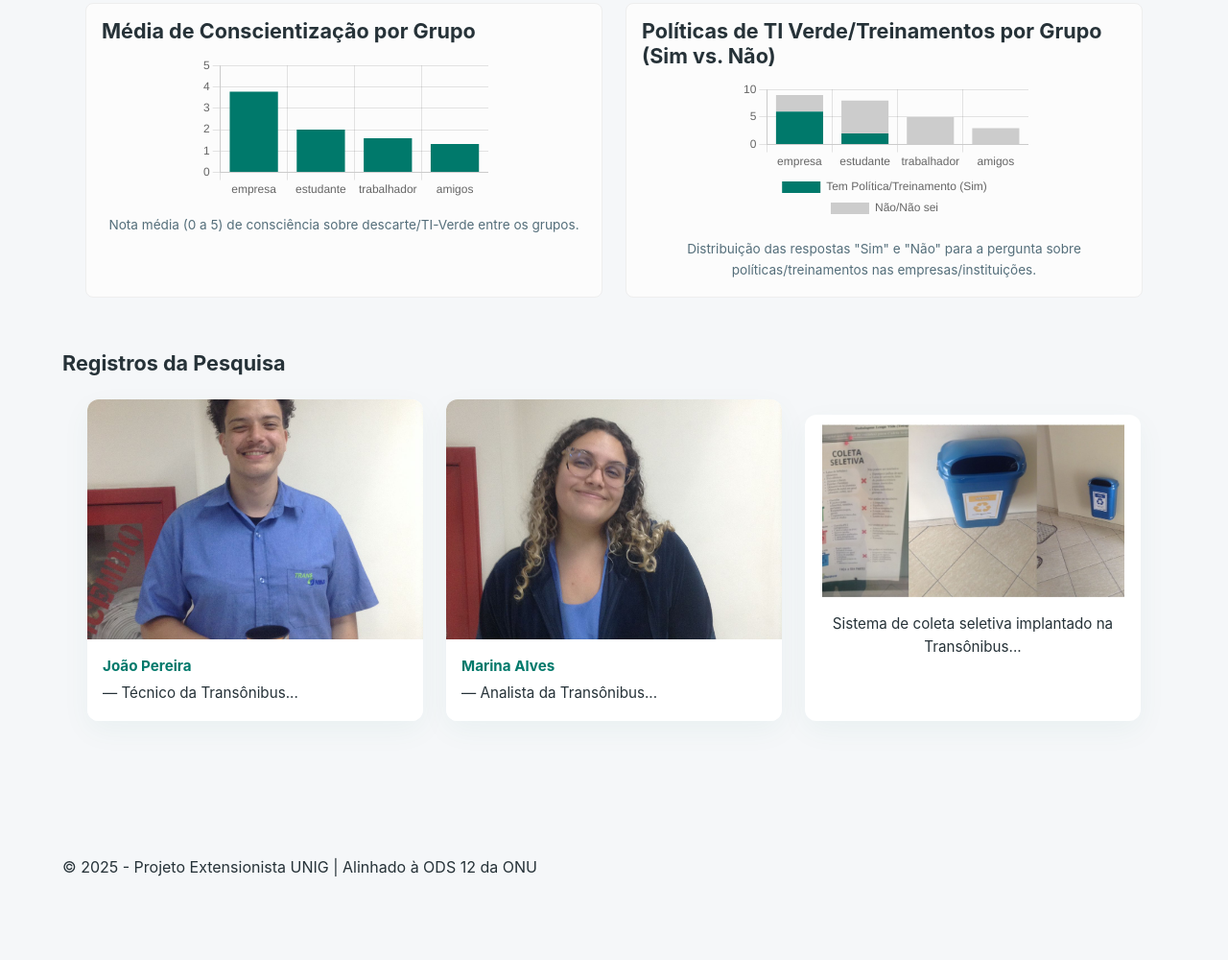
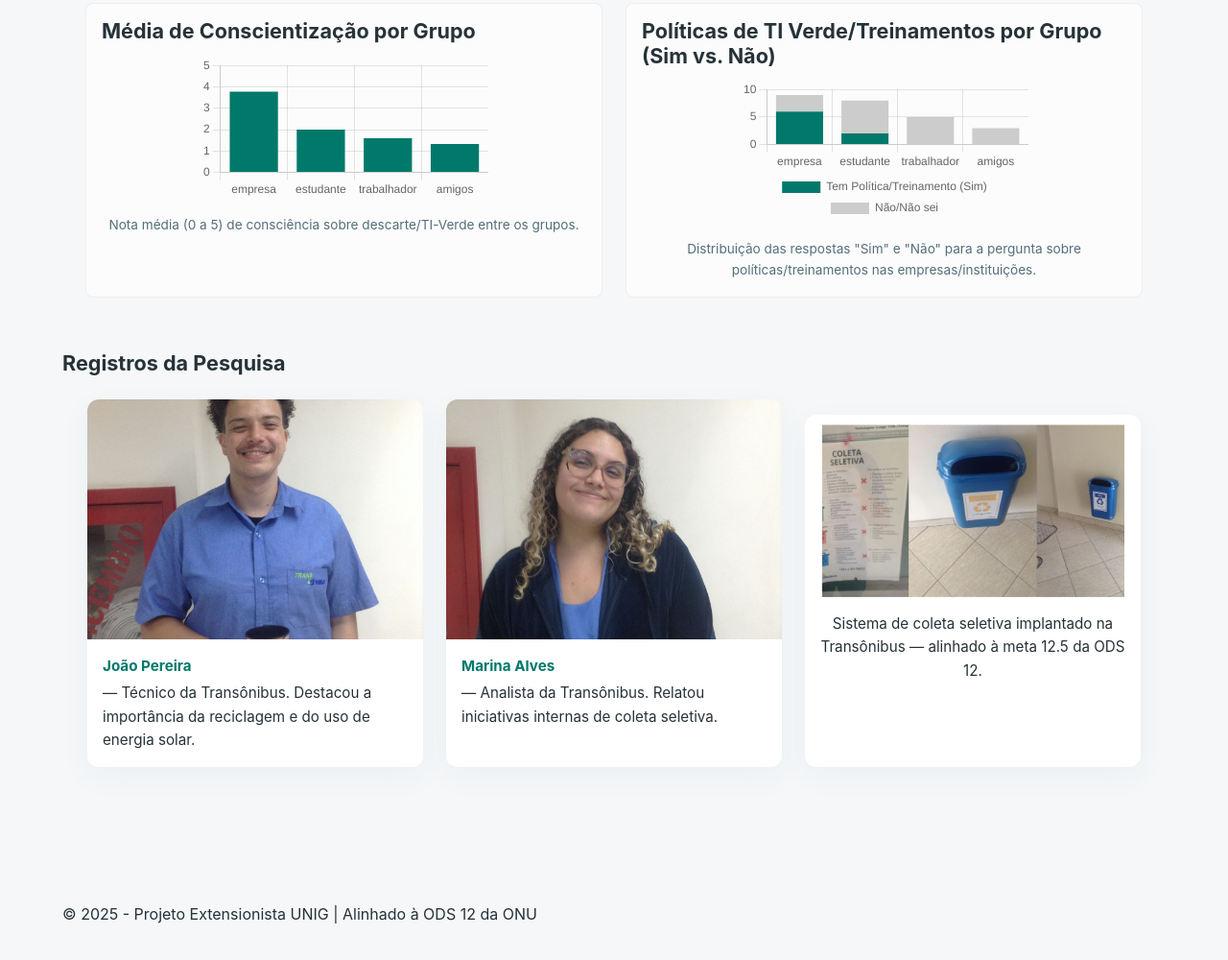
Before and after one commit to noliveira895/ti-verde-ods12, a plain HTML site: page pages/entrevistas.html in a window 1280 px wide. Shown: the part 1004-2004 px from the top of the page at 96% size. Drawn offline with nearby package versions, Linux system fonts and the light colour scheme.

Commit message:
Update entrevistas.html

```diff
--- a/pages/entrevistas.html
+++ b/pages/entrevistas.html
@@ -67,20 +67,18 @@
 </section>
       <section class="container">
     <h3>Registros da Pesquisa</h3>
-      <div class="galeria">
-        <figure>
+    <div class="galeria"> <figure>
             <img src="../imagens/participante1.jpg" alt="Participante 1 - Transônibus">
-          <figcaption><strong>João Pereira</strong> — Técnico da Transônibus...</figcaption>
+            <figcaption><strong>João Pereira</strong> — Técnico da Transônibus. Destacou a importância da reciclagem e do uso de energia solar.</figcaption>
         </figure>
 
         <figure>
             <img src="../imagens/participante2.jpg" alt="Participante 2 - Transônibus">
-          <figcaption><strong>Marina Alves</strong> — Analista da Transônibus...</figcaption>
+            <figcaption><strong>Marina Alves</strong> — Analista da Transônibus. Relatou iniciativas internas de coleta seletiva.</figcaption>
         </figure>
 
-        <figure class="lixeira-destaque">
-          <img src="../imagens/lixeiras1.jpg" alt="Lixeiras seletivas">
-          <figcaption>Sistema de coleta seletiva implantado na Transônibus...</figcaption>
+        <figure class="lixeira-destaque"> <img src="../imagens/lixeiras1.jpg" alt="Lixeiras seletivas">
+            <figcaption>Sistema de coleta seletiva implantado na Transônibus — alinhado à meta 12.5 da ODS 12.</figcaption>
         </figure>
     </div>
 </section>
```
Lines whose indentation alone changed are shown as unchanged.
